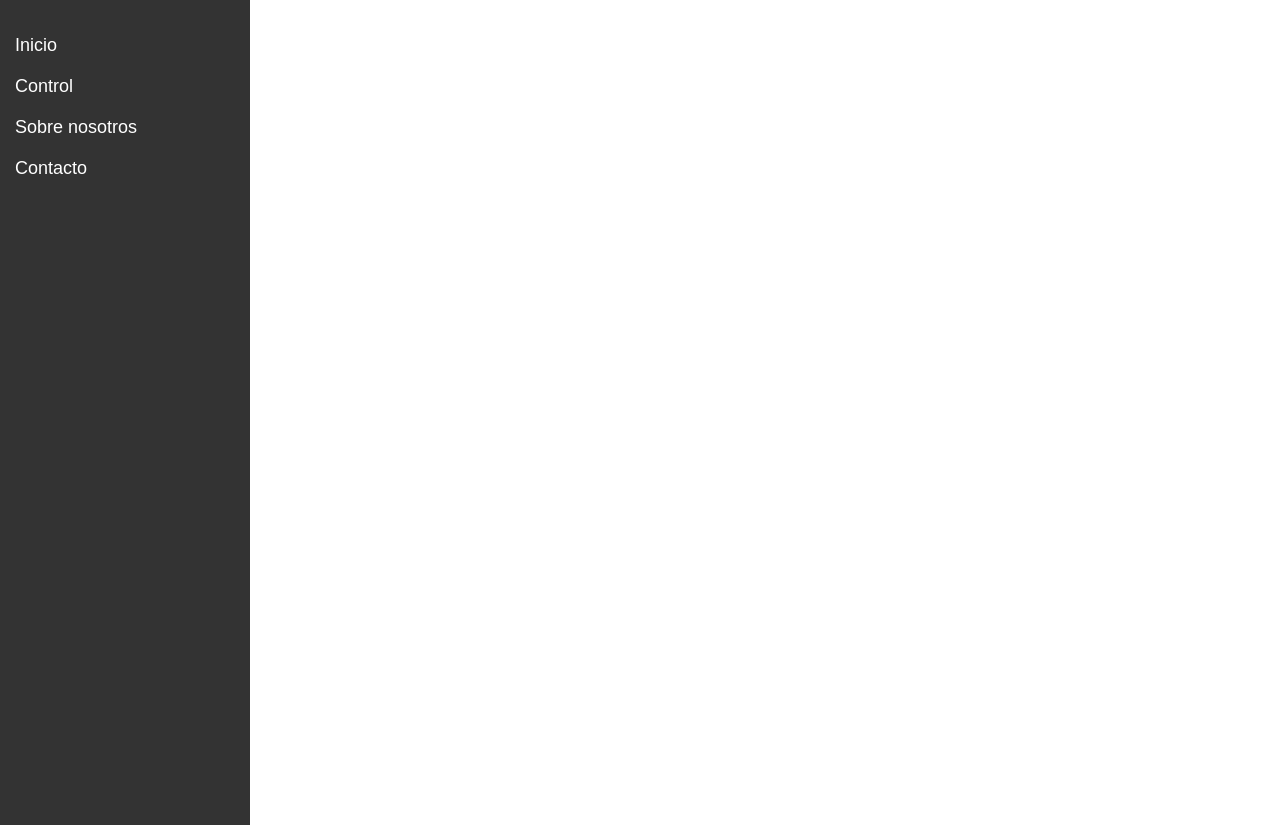
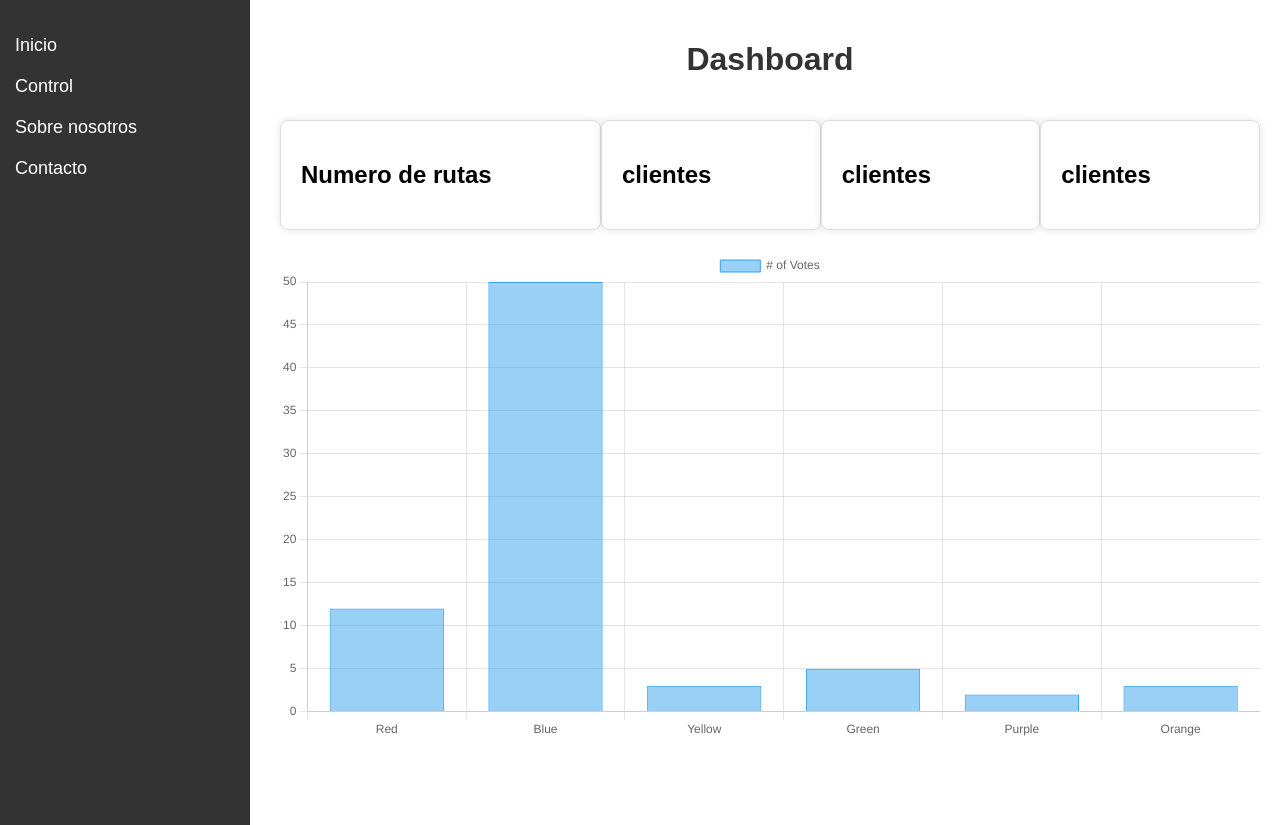
Before and after one commit to lal04/Sermin, a Django app: page / in a window 1280 px wide. Shown: the part 73-898 px from the top of the page. Run offline with Django 5.2, Linux system fonts and the light colour scheme.

Commit message:
mejoras en los html de las rutas, incorporacion del dashboar

```diff
--- a/Sermin/views.py
+++ b/Sermin/views.py
@@ -2,4 +2,4 @@
 from django.shortcuts import render
 
 def dasboard(request):
-    return render(request, 'layouts/base.html')
+    return render(request, 'dashboard/dashboard.html', {})
--- a/static/css/styles.css
+++ b/static/css/styles.css
@@ -244,3 +244,11 @@ input[type="date"] {
     justify-content: space-around;
     margin-top: 20px;
 }
+.container {
+    display: flex;
+    flex-wrap: wrap;
+}
+.item{
+    flex-grow: 1;
+
+}
--- /dev/null
+++ b/templates/dashboard/dashboard.html
@@ -0,0 +1,52 @@
+{% extends 'layouts/base.html'%}
+{% block title%}Dasboard{%endblock%}
+
+{%block content%}
+
+<h1>Dashboard</h1>
+<div class="container">
+
+    <div class="card item">
+        <h2>Numero de rutas</h2>
+    </div>
+    <div class="card item">
+        <h2>clientes</h2>
+    </div>
+    <div class="card item">
+        <h2>clientes</h2>
+    </div>
+    <div class="card item">
+        <h2>clientes</h2>
+    </div>
+</div>
+<div>
+    <canvas id="myChart"></canvas>
+  </div>
+
+  <script src="https://cdn.jsdelivr.net/npm/chart.js"></script>
+
+  <script>
+    const ctx = document.getElementById('myChart');
+
+    new Chart(ctx, {
+      type: 'bar',
+      data: {
+        labels: ['Red', 'Blue', 'Yellow', 'Green', 'Purple', 'Orange'],
+        datasets: [{
+          label: '# of Votes',
+          data: [12, 50, 3, 5, 2, 3],
+          borderWidth: 1,
+        }]
+      },
+      options: {
+        scales: {
+          y: {
+            beginAtZero: true
+          }
+        }
+      }
+    });
+  </script>
+
+
+{%endblock%}
--- a/templates/layouts/base.html
+++ b/templates/layouts/base.html
@@ -16,16 +16,9 @@
         <div class="navbar-logo">
             <a href="{% url 'dashboard'%}"><img src="{% static 'img/9391714.png' %}" alt="Logo" srcset=""></a>
         </div>
-        <!-- </div>
-        <ul class="navbar-links">
-            <li><a href="#">Inicio</a></li>
-            <li><a href="#">Sobre nosotros</a></li>
-            <li><a href="#">Servicios</a></li>
-            <li><a href="#">Contacto</a></li>
-        </ul> -->
     </nav>
     <div class="sidebar">
-        <a href="#home">Inicio</a>
+        <a href="{% url 'dashboard'%}">Inicio</a>
         <a href="#services" class="dropdown-btn">Control</a>
         <div class="dropdown-container">
             <a href="{% url 'car_list'%}">Carros</a>
--- a/templates/route/route_list.html
+++ b/templates/route/route_list.html
@@ -1,5 +1,5 @@
 {% extends 'layouts/base.html'%}
-{% block title%}carros{%endblock%}
+{% block title%}Rutas{%endblock%}
 
 {%block content%}
 
```
Also changed, not shown: templates/route/route_detail.html (+12 -6 lines), db.sqlite3.
